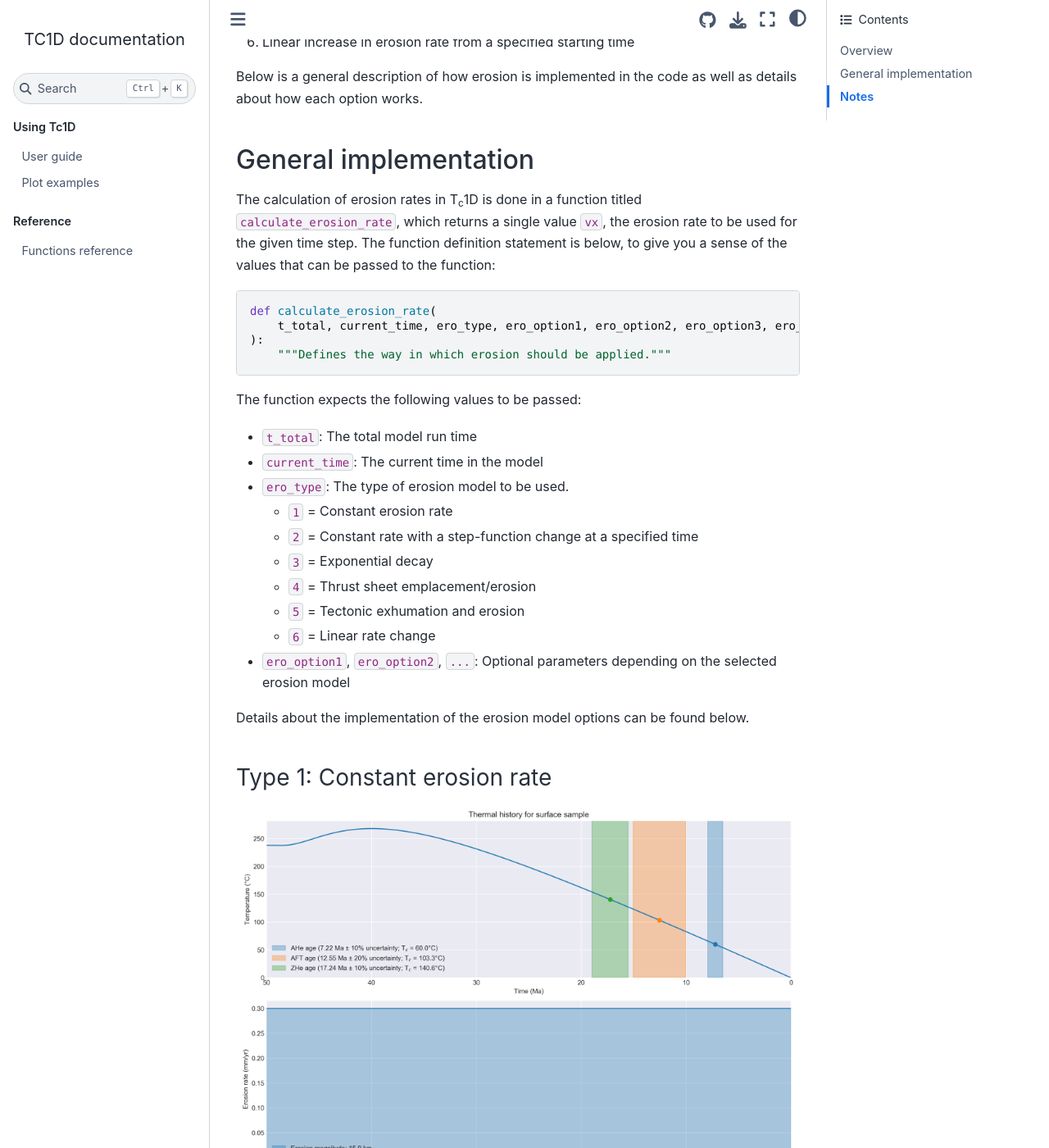
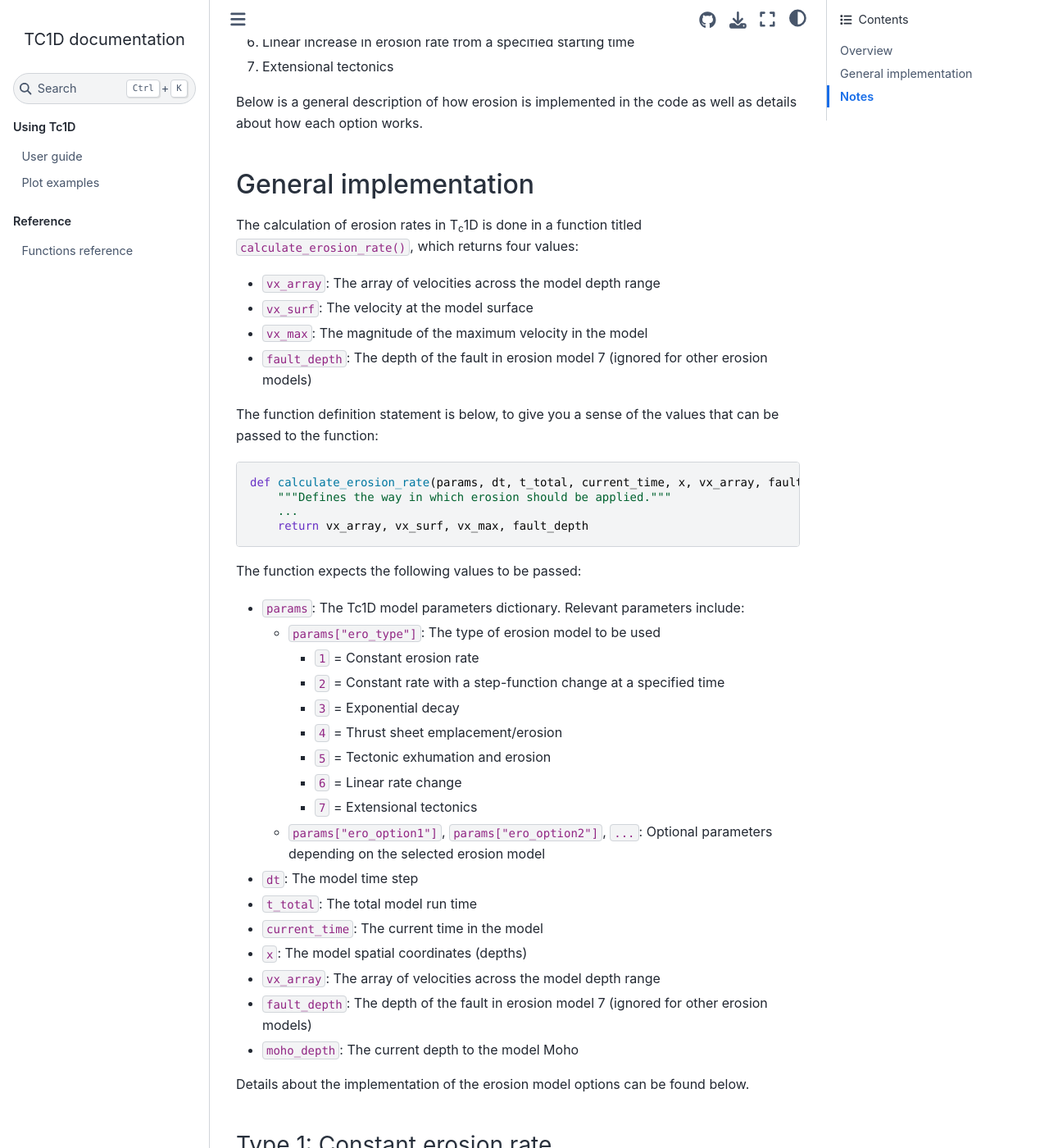
Before and after one commit to HUGG/TC1D, a Sphinx documentation site: the page built from docs/source/erosion-models.md, in a window 1280 px wide and 1400 px high, scrolled down 401 px. Shown: the whole window at 82% size. Built offline with Sphinx 7.4.7 and the Sphinx Book theme 1.1.4, drawn with Linux system fonts in a browser that asks for light colours.

Commit message:
Update erosion model introduction for current code format

````diff
--- a/docs/source/erosion-models.md
+++ b/docs/source/erosion-models.md
@@ -11,33 +11,47 @@ Planned (and implemented) options for the erosion rate calculation include:
 4. Emplacement and erosional removal of a thrust sheet
 5. Tectonic exhumation and erosion
 6. Linear increase in erosion rate from a specified starting time
+7. Extensional tectonics
 
 Below is a general description of how erosion is implemented in the code as well as details about how each option works.
 
 ## General implementation
 
-The calculation of erosion rates in T<sub>c</sub>1D is done in a function titled `calculate_erosion_rate`, which returns a single value `vx`, the erosion rate to be used for the given time step.
+The calculation of erosion rates in T<sub>c</sub>1D is done in a function titled `calculate_erosion_rate()`, which returns four values:
+
+- `vx_array`: The array of velocities across the model depth range
+- `vx_surf`: The velocity at the model surface
+- `vx_max`: The magnitude of the maximum velocity in the model
+- `fault_depth`: The depth of the fault in erosion model 7 (ignored for other erosion models)
+
 The function definition statement is below, to give you a sense of the values that can be passed to the function:
 
 ```python
-def calculate_erosion_rate(
-    t_total, current_time, ero_type, ero_option1, ero_option2, ero_option3, ero_option4, ero_option5
-):
+def calculate_erosion_rate(params, dt, t_total, current_time, x, vx_array, fault_depth, moho_depth):
     """Defines the way in which erosion should be applied."""
+    ...
+    return vx_array, vx_surf, vx_max, fault_depth
 ```
 
 The function expects the following values to be passed:
 
+- `params`: The Tc1D model parameters dictionary. Relevant parameters include:
+    - `params["ero_type"]`: The type of erosion model to be used
+        - `1` = Constant erosion rate
+        - `2` = Constant rate with a step-function change at a specified time
+        - `3` = Exponential decay
+        - `4` = Thrust sheet emplacement/erosion
+        - `5` = Tectonic exhumation and erosion
+        - `6` = Linear rate change
+        - `7` = Extensional tectonics
+    - `params["ero_option1"]`, `params["ero_option2"]`, `...`: Optional parameters depending on the selected erosion model
+- `dt`: The model time step
 - `t_total`: The total model run time
 - `current_time`: The current time in the model
-- `ero_type`: The type of erosion model to be used.
-  - `1` = Constant erosion rate
-  - `2` = Constant rate with a step-function change at a specified time
-  - `3` = Exponential decay
-  - `4` = Thrust sheet emplacement/erosion
-  - `5` = Tectonic exhumation and erosion
-  - `6` = Linear rate change
-- `ero_option1`, `ero_option2`, `...`: Optional parameters depending on the selected erosion model
+- `x`: The model spatial coordinates (depths)
+- `vx_array`: The array of velocities across the model depth range
+- `fault_depth`: The depth of the fault in erosion model 7 (ignored for other erosion models)
+- `moho_depth`: The current depth to the model Moho
 
 Details about the implementation of the erosion model options can be found below.
 
````
